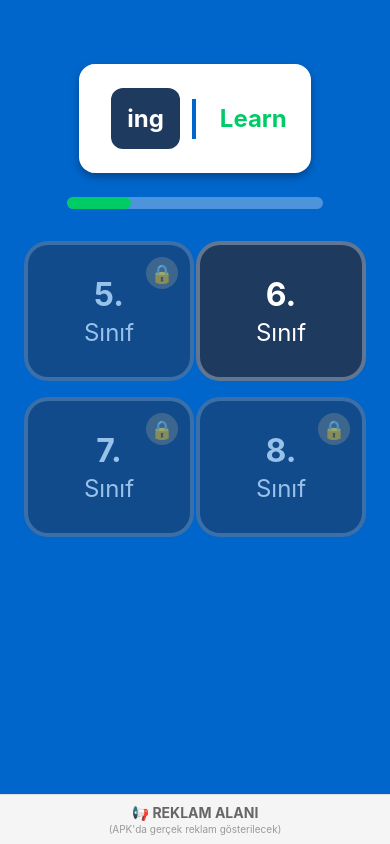
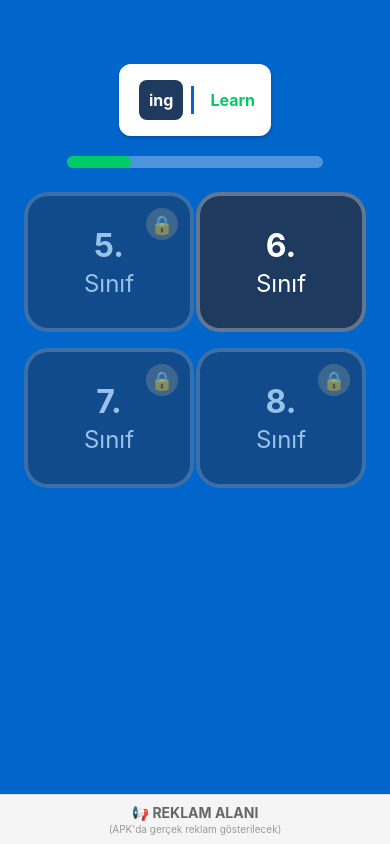
Before and after one commit to SadiKISLAR/ingilizce, a React Native app: screen / in a window 390 px wide. Built offline with nearby package versions, Linux system fonts and the light colour scheme.

Commit message:
Refactor styles in GradeSelectionScreen, UnitDetailScreen, and UnitListScreen for improved layout and consistency. Adjust padding, margins, and font sizes for better visual hierarchy.

```diff
--- a/src/screens/GradeSelectionScreen.tsx
+++ b/src/screens/GradeSelectionScreen.tsx
@@ -95,19 +95,19 @@ const styles = StyleSheet.create({
   header: {
     alignItems: 'center',
     paddingTop: 64,
-    paddingBottom: 32,
+    paddingBottom: 24,
   },
   logoCard: {
     backgroundColor: 'white',
-    borderRadius: 16,
-    padding: 24,
-    marginBottom: 24,
+    borderRadius: 12,
+    padding: 16,
+    marginBottom: 20,
     shadowColor: '#000',
-    shadowOffset: { width: 0, height: 4 },
-    shadowOpacity: 0.3,
-    shadowRadius: 8,
-    elevation: 8,
-    borderLeftWidth: 8,
+    shadowOffset: { width: 0, height: 2 },
+    shadowOpacity: 0.2,
+    shadowRadius: 4,
+    elevation: 4,
+    borderLeftWidth: 4,
     borderLeftColor: 'white',
   },
   logoRow: {
@@ -116,27 +116,27 @@ const styles = StyleSheet.create({
   },
   logoBox: {
     backgroundColor: '#1e3a5f',
-    padding: 16,
-    borderRadius: 12,
-    marginRight: 12,
+    padding: 10,
+    borderRadius: 8,
+    marginRight: 8,
   },
   logoTextIng: {
     color: 'white',
-    fontSize: 24,
+    fontSize: 16,
     fontWeight: 'bold',
   },
   logoDivider: {
-    width: 4,
-    height: 40,
+    width: 3,
+    height: 28,
     backgroundColor: '#0066CC',
-    marginRight: 12,
+    marginRight: 8,
   },
   logoTextContainer: {
-    paddingLeft: 12,
+    paddingLeft: 8,
   },
   logoTextLearn: {
     color: '#00CC66',
-    fontSize: 24,
+    fontSize: 16,
     fontWeight: 'bold',
   },
   progressBarContainer: {
--- a/src/screens/UnitDetailScreen.tsx
+++ b/src/screens/UnitDetailScreen.tsx
@@ -61,20 +61,10 @@ const UnitDetailScreen = () => {
     <View style={styles.container}>
       <StatusBar barStyle="light-content" />
 
-      {/* Üst kısım - Logo ve progress */}
+      {/* Üst kısım - Sadece ünite başlığı */}
       <View style={styles.header}>
-        {/* Logo kartı */}
-        <View style={styles.logoCard}>
-          <View style={styles.logoRow}>
-            <View style={styles.logoBox}>
-              <Text style={styles.logoTextIng}>ing</Text>
-            </View>
-            <View style={styles.logoDivider} />
-            <View style={styles.logoTextContainer}>
-              <Text style={styles.logoTextLearn}>Learn</Text>
-            </View>
-          </View>
-        </View>
+        <Text style={styles.unitTitle}>{unit.title}</Text>
+        <Text style={styles.unitSubtitle}>Ünite {unit.number}</Text>
 
         {/* Progress bar */}
         <View style={styles.progressBarContainer}>
@@ -205,50 +195,21 @@ const styles = StyleSheet.create({
   },
   header: {
     alignItems: 'center',
-    paddingTop: 48,
+    paddingTop: 64,
     paddingBottom: 32,
   },
-  logoCard: {
-    backgroundColor: 'white',
-    borderRadius: 16,
-    padding: 24,
+  unitTitle: {
+    color: 'white',
+    fontSize: 32,
+    fontWeight: 'bold',
+    marginBottom: 8,
+    textAlign: 'center',
+  },
+  unitSubtitle: {
+    color: 'rgba(255, 255, 255, 0.8)',
+    fontSize: 18,
     marginBottom: 24,
-    shadowColor: '#000',
-    shadowOffset: { width: 0, height: 4 },
-    shadowOpacity: 0.3,
-    shadowRadius: 8,
-    elevation: 8,
-    borderLeftWidth: 8,
-    borderLeftColor: 'white',
-  },
-  logoRow: {
-    flexDirection: 'row',
-    alignItems: 'center',
-  },
-  logoBox: {
-    backgroundColor: '#1e3a5f',
-    padding: 16,
-    borderRadius: 12,
-    marginRight: 12,
-  },
-  logoTextIng: {
-    color: 'white',
-    fontSize: 24,
-    fontWeight: 'bold',
-  },
-  logoDivider: {
-    width: 4,
-    height: 40,
-    backgroundColor: '#0066CC',
-    marginRight: 12,
-  },
-  logoTextContainer: {
-    paddingLeft: 12,
-  },
-  logoTextLearn: {
-    color: '#00CC66',
-    fontSize: 24,
-    fontWeight: 'bold',
+    textAlign: 'center',
   },
   progressBarContainer: {
     width: 256,
--- a/src/screens/UnitListScreen.tsx
+++ b/src/screens/UnitListScreen.tsx
@@ -80,19 +80,19 @@ const styles = StyleSheet.create({
   header: {
     alignItems: 'center',
     paddingTop: 48,
-    paddingBottom: 32,
+    paddingBottom: 24,
   },
   logoCard: {
     backgroundColor: 'white',
-    borderRadius: 16,
-    padding: 24,
-    marginBottom: 24,
+    borderRadius: 12,
+    padding: 16,
+    marginBottom: 20,
     shadowColor: '#000',
-    shadowOffset: { width: 0, height: 4 },
-    shadowOpacity: 0.3,
-    shadowRadius: 8,
-    elevation: 8,
-    borderLeftWidth: 8,
+    shadowOffset: { width: 0, height: 2 },
+    shadowOpacity: 0.2,
+    shadowRadius: 4,
+    elevation: 4,
+    borderLeftWidth: 4,
     borderLeftColor: 'white',
   },
   logoRow: {
@@ -101,27 +101,27 @@ const styles = StyleSheet.create({
   },
   logoBox: {
     backgroundColor: '#1e3a5f',
-    padding: 16,
-    borderRadius: 12,
-    marginRight: 12,
+    padding: 10,
+    borderRadius: 8,
+    marginRight: 8,
   },
   logoTextIng: {
     color: 'white',
-    fontSize: 24,
+    fontSize: 16,
     fontWeight: 'bold',
   },
   logoDivider: {
-    width: 4,
-    height: 40,
+    width: 3,
+    height: 28,
     backgroundColor: '#0066CC',
-    marginRight: 12,
+    marginRight: 8,
   },
   logoTextContainer: {
-    paddingLeft: 12,
+    paddingLeft: 8,
   },
   logoTextLearn: {
     color: '#00CC66',
-    fontSize: 24,
+    fontSize: 16,
     fontWeight: 'bold',
   },
   progressBarContainer: {
```
